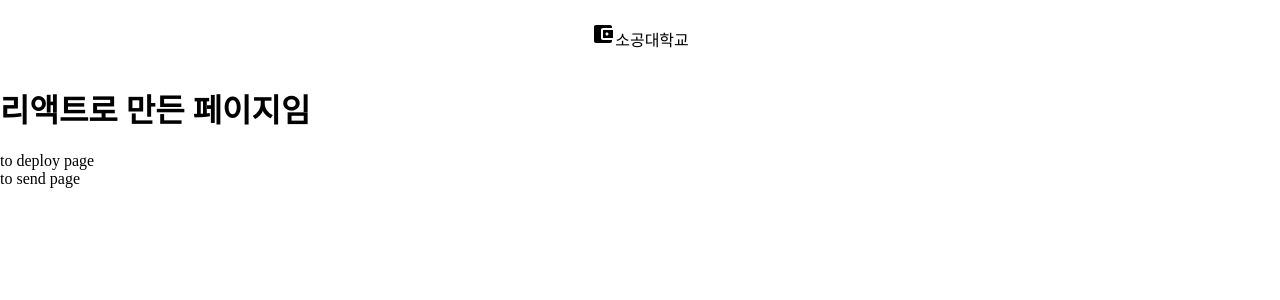
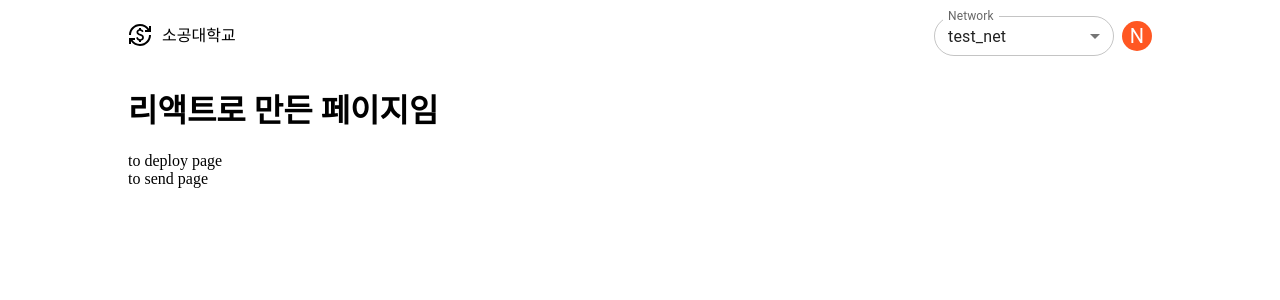
Before and after one commit to ozzing/private-ethereum-network-1, a React (Create React App) app in the folder wallet-front/: page / in a window 1280 px wide. Shown: the top 300 px of the page. Built offline with nearby package versions, Linux system fonts and the light colour scheme.

Commit message:
header fin

```diff
--- a/wallet-front/src/components/MainHeader.js
+++ /dev/null
@@ -1,27 +0,0 @@
-import styled from 'styled-components';
-import AccountBalanceWalletIcon from '@mui/icons-material/AccountBalanceWallet';
-
-const MainHeader = () => {
-  return (
-    <div
-      style={{
-        display: 'flex',
-        height: '72px',
-        justifyContent: 'center',
-        alignItems: 'center',
-        // background: 'red',
-      }}
-    >
-      <MainLogo>
-        <AccountBalanceWalletIcon />
-        <span>소공대학교</span>
-      </MainLogo>
-    </div>
-  );
-};
-const MainLogo = styled.div`
-  display: 'flex'
-  align-Items:'center'
-  justify-content:'center'
-`;
-export default MainHeader;
--- /dev/null
+++ b/wallet-front/src/components/header/Avatar.js
@@ -0,0 +1,14 @@
+import * as React from 'react';
+import Avatar from '@mui/material/Avatar';
+import { deepOrange, deepPurple } from '@mui/material/colors';
+
+const LetterAvatars = () => {
+  return (
+    <div>
+      <Avatar sx={{ bgcolor: deepOrange[500], width: 30, height: 30 }}>
+        N
+      </Avatar>
+    </div>
+  );
+};
+export default LetterAvatars;
--- /dev/null
+++ b/wallet-front/src/components/header/MainHeader.js
@@ -0,0 +1,37 @@
+import styled from 'styled-components';
+import CurrencyExchangeIcon from '@mui/icons-material/CurrencyExchange';
+import SelectButton from './SelectButton';
+import LetterAvatars from './Avatar';
+
+const MainHeader = () => {
+  return (
+    <div
+      style={{
+        display: 'flex',
+        height: '72px',
+        width: '80vw',
+        justifyContent: 'space-between',
+        alignItems: 'center',
+        // background: 'red',
+      }}
+    >
+      <div
+        style={{
+          display: 'flex',
+          alignItems: 'center',
+        }}
+      >
+        <CurrencyExchangeIcon
+          style={{ marginRight: '10px', marginTop: '-2px' }}
+        />
+        <span>소공대학교</span>
+      </div>
+      <div style={{ display: 'flex', alignItems: 'center' }}>
+        <SelectButton />
+        <LetterAvatars />
+      </div>
+    </div>
+  );
+};
+
+export default MainHeader;
--- /dev/null
+++ b/wallet-front/src/components/header/SelectButton.js
@@ -0,0 +1,43 @@
+import { useState } from 'react';
+import InputLabel from '@mui/material/InputLabel';
+import MenuItem from '@mui/material/MenuItem';
+import FormControl from '@mui/material/FormControl';
+import Select from '@mui/material/Select';
+
+const SelectButton = () => {
+  const [server, setServer] = useState(2);
+
+  const handleChange = (event) => {
+    setServer(event.target.value);
+  };
+
+  return (
+    <div
+      style={{
+        borderRadius: '100px',
+        border: '1px solid var(--color-border-default',
+      }}
+    >
+      <FormControl sx={{ m: 1, minWidth: 180 }} size="small">
+        <InputLabel id="demo-simple-select-autowidth-label">Network</InputLabel>
+        <Select
+          labelId="demo-simple-select-autowidth-label"
+          id="demo-simple-select-autowidth"
+          value={server}
+          onChange={handleChange}
+          autoWidth
+          label="Network"
+          style={{ borderRadius: '100px' }}
+        >
+          <MenuItem value={1}>이더리움 메인넷</MenuItem>
+          <MenuItem value={2}>test_net</MenuItem>
+          <MenuItem value={3}>Ropsten 테스트 네트워크</MenuItem>
+          <MenuItem value={4}>Kovan 테스트 네트워크</MenuItem>
+          <MenuItem value={5}>Rinkeby 테스트 네트워크</MenuItem>
+          <MenuItem value={6}>Goerli 테스트 네트워크</MenuItem>
+        </Select>
+      </FormControl>
+    </div>
+  );
+};
+export default SelectButton;
--- a/wallet-front/src/index.js
+++ b/wallet-front/src/index.js
@@ -4,7 +4,7 @@ import App from './App';
 import { BrowserRouter, Routes, Route } from 'react-router-dom';
 import Deploy from './pages/deploy/Deploy';
 import Send from './pages/send/Send';
-import MainHeader from './components/MainHeader';
+import MainHeader from './components/header/MainHeader';
 // import COLORS from './constants/Colors';
 import GlobalStyle from './styles/GlobalStyle';
 
--- a/wallet-front/src/styles/GlobalStyle.js
+++ b/wallet-front/src/styles/GlobalStyle.js
@@ -9,6 +9,11 @@ html,
 body {
   margin: 0;
   padding: 0;
+
+  /* Center Container */
+  display: flex;
+  align-items: center;
+  justify-content: center;
 }
 a{
   text-decoration-line : none;
```
